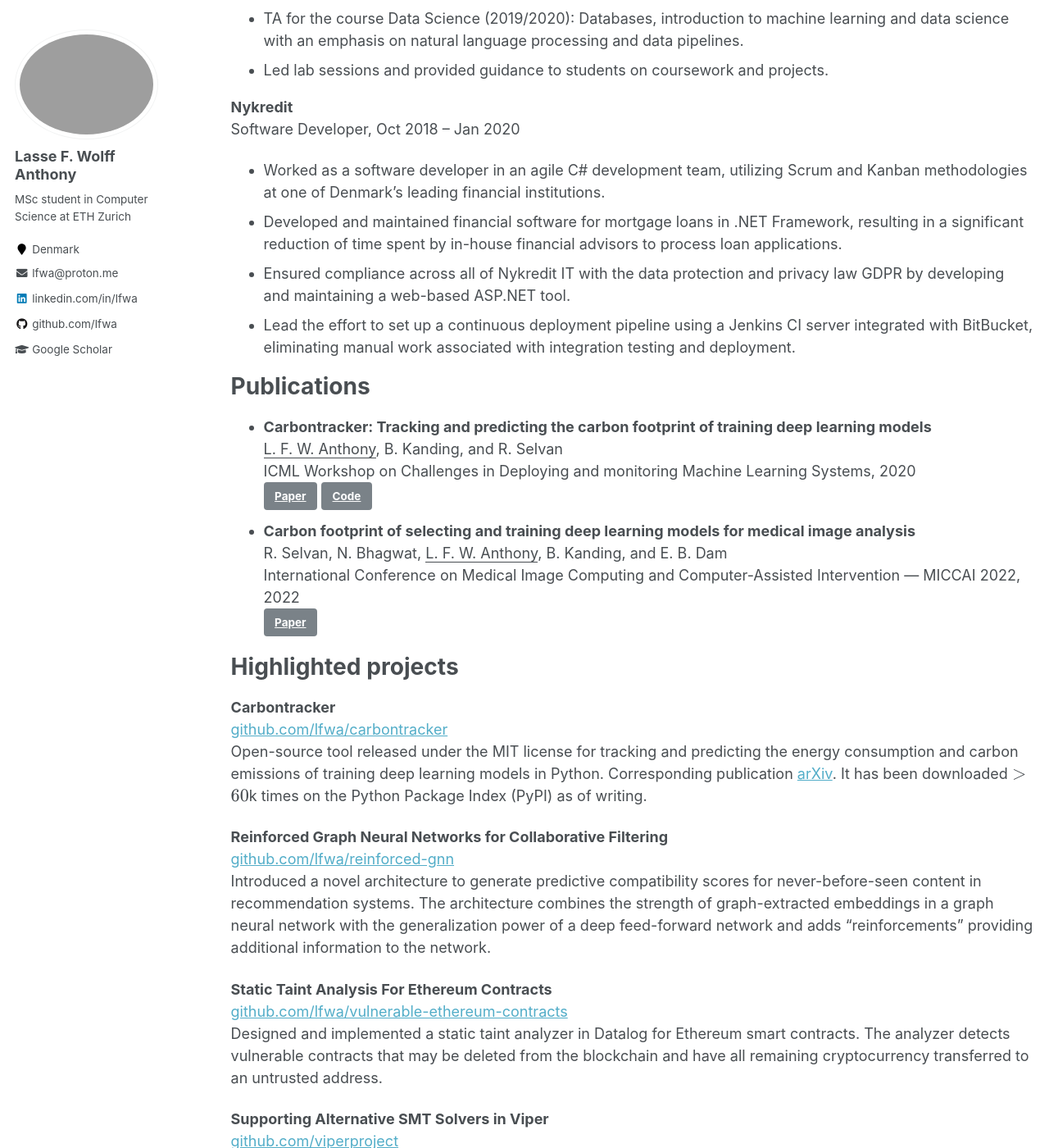
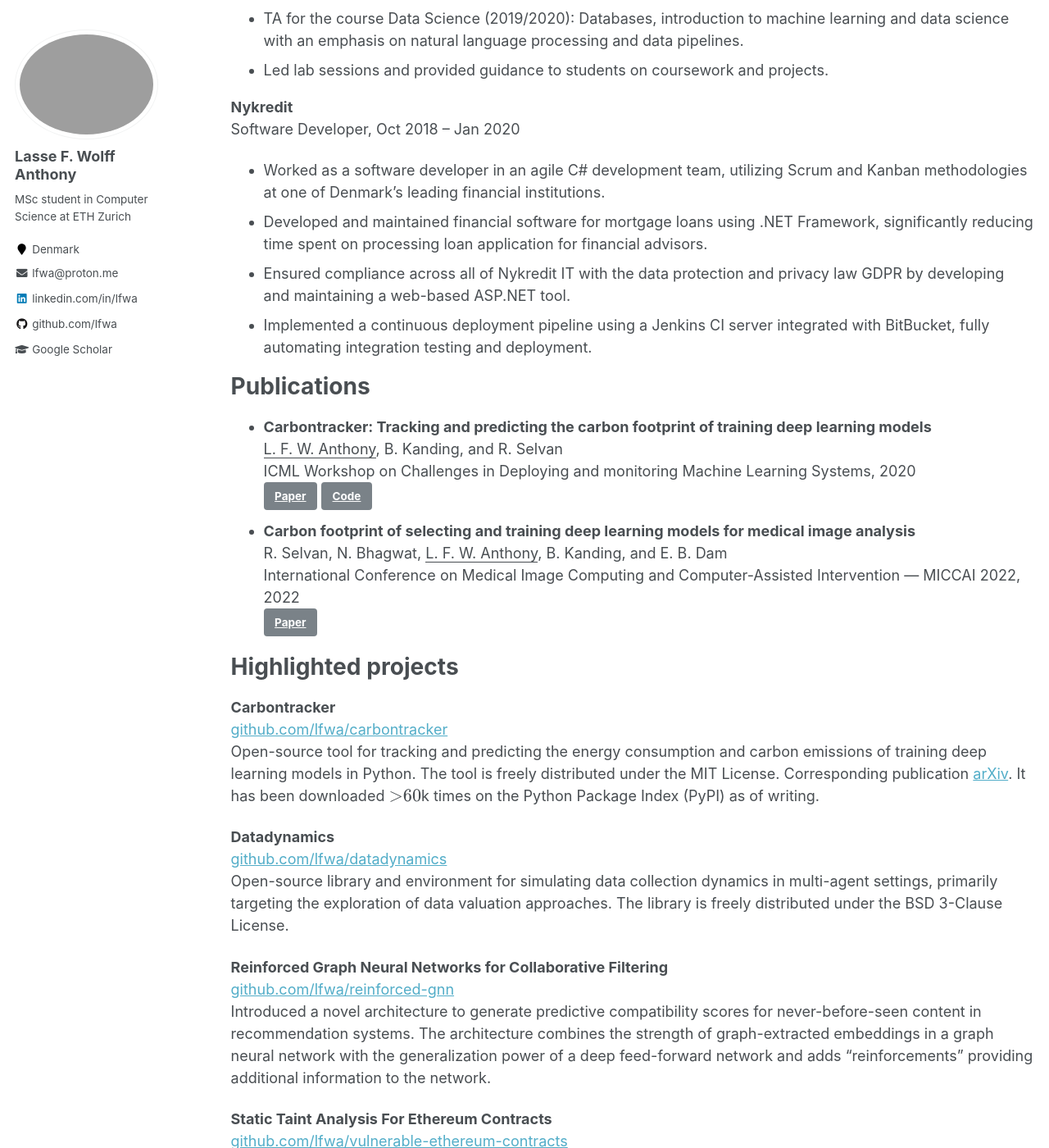
Before and after one commit to lfwa/lfwa.github.io, a Jekyll site: the page built from _pages/cv.md, in a window 1280 px wide and 1400 px high, scrolled down 961 px. Shown: the whole window at 82% size. Built offline with Jekyll 4.4.1, drawn with Linux system fonts in a browser that asks for light colours; formulas are drawn with MathJax 3; some of the changed text lies outside the part shown.

Commit message:
Update cv

```diff
--- a/_pages/cv.md
+++ b/_pages/cv.md
@@ -9,15 +9,15 @@ redirect_from:
 
 {% include base_path %}
 
-Last updated: Jan 2023.\
+Last updated: Mar 2023.\
 [[Download full version](../files/cv.pdf)]
 
 Education
 ======
 **ETH Zürich**\
-MSc ETH in Computer Science, Sep 2020 &ndash; Mar 2023 (expected)
+MSc ETH in Computer Science, Sep 2020 &ndash; Mar 2023
 * Major in Machine Intelligence and minor in Programming Languages and Software Engineering.
-* Thesis: "Data Marketplaces and Strategies."
+* Thesis: "Exploring Data Collection Dynamics Through Data Valuation."
 * GPA: 5.3/6.0
 
 **University of Copenhagen**\
@@ -41,9 +41,9 @@ Teaching Assistant, Feb 2020 &ndash; Jul 2020
 **Nykredit**\
 Software Developer, Oct 2018 &ndash; Jan 2020
 * Worked as a software developer in an agile C\# development team, utilizing Scrum and Kanban methodologies at one of Denmark's leading financial institutions.
-* Developed and maintained financial software for mortgage loans in .NET Framework, resulting in a significant reduction of time spent by in-house financial advisors to process loan applications.
+* Developed and maintained financial software for mortgage loans using .NET Framework, significantly reducing time spent on processing loan application for financial advisors.
 * Ensured compliance across all of Nykredit IT with the data protection and privacy law GDPR by developing and maintaining a web-based ASP.NET tool.
-* Lead the effort to set up a continuous deployment pipeline using a Jenkins CI server integrated with BitBucket, eliminating manual work associated with integration testing and deployment.
+* Implemented a continuous deployment pipeline using a Jenkins CI server integrated with BitBucket, fully automating integration testing and deployment.
 
 Publications
 ======
@@ -60,7 +60,11 @@ Highlighted projects
 ======
 **Carbontracker**\
 [github.com/lfwa/carbontracker](https://github.com/lfwa/carbontracker)\
-Open-source tool released under the MIT license for tracking and predicting the energy consumption and carbon emissions of training deep learning models in Python. Corresponding publication [arXiv](https://arxiv.org/abs/2007.03051). It has been downloaded $>$$60$k times on the Python Package Index (PyPI) as of writing.
+Open-source tool for tracking and predicting the energy consumption and carbon emissions of training deep learning models in Python. The tool is freely distributed under the MIT License. Corresponding publication [arXiv](https://arxiv.org/abs/2007.03051). It has been downloaded $>$$60$k times on the Python Package Index (PyPI) as of writing.
+
+**Datadynamics**\
+[github.com/lfwa/datadynamics](https://github.com/lfwa/datadynamics)\
+Open-source library and environment for simulating data collection dynamics in multi-agent settings, primarily targeting the exploration of data valuation approaches. The library is freely distributed under the BSD 3-Clause License.
 
 **Reinforced Graph Neural Networks for Collaborative Filtering**\
 [github.com/lfwa/reinforced-gnn](https://github.com/lfwa/reinforced-gnn)\
```
Also changed, not shown: other parts of _pages/cv.md (+1 -1 lines).
